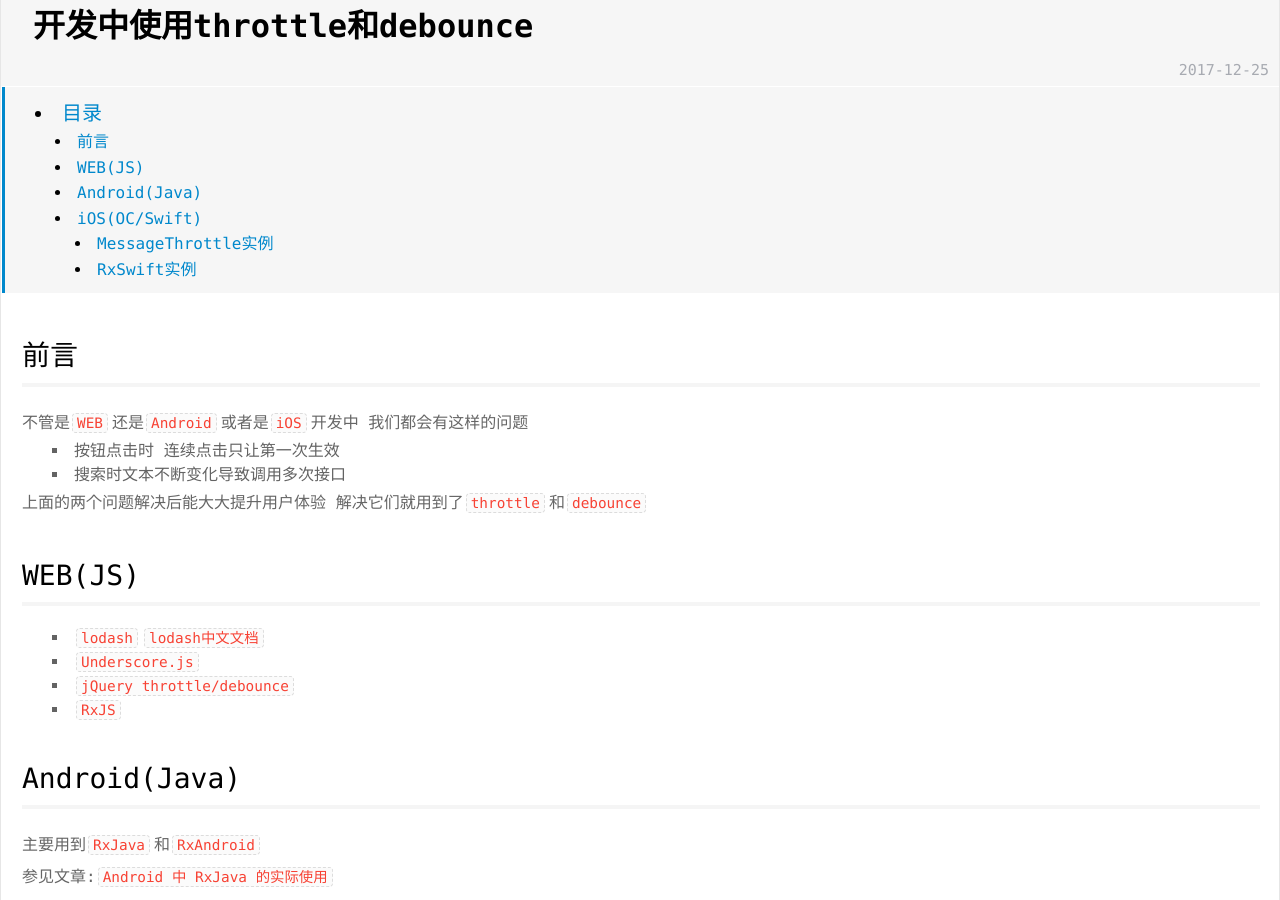
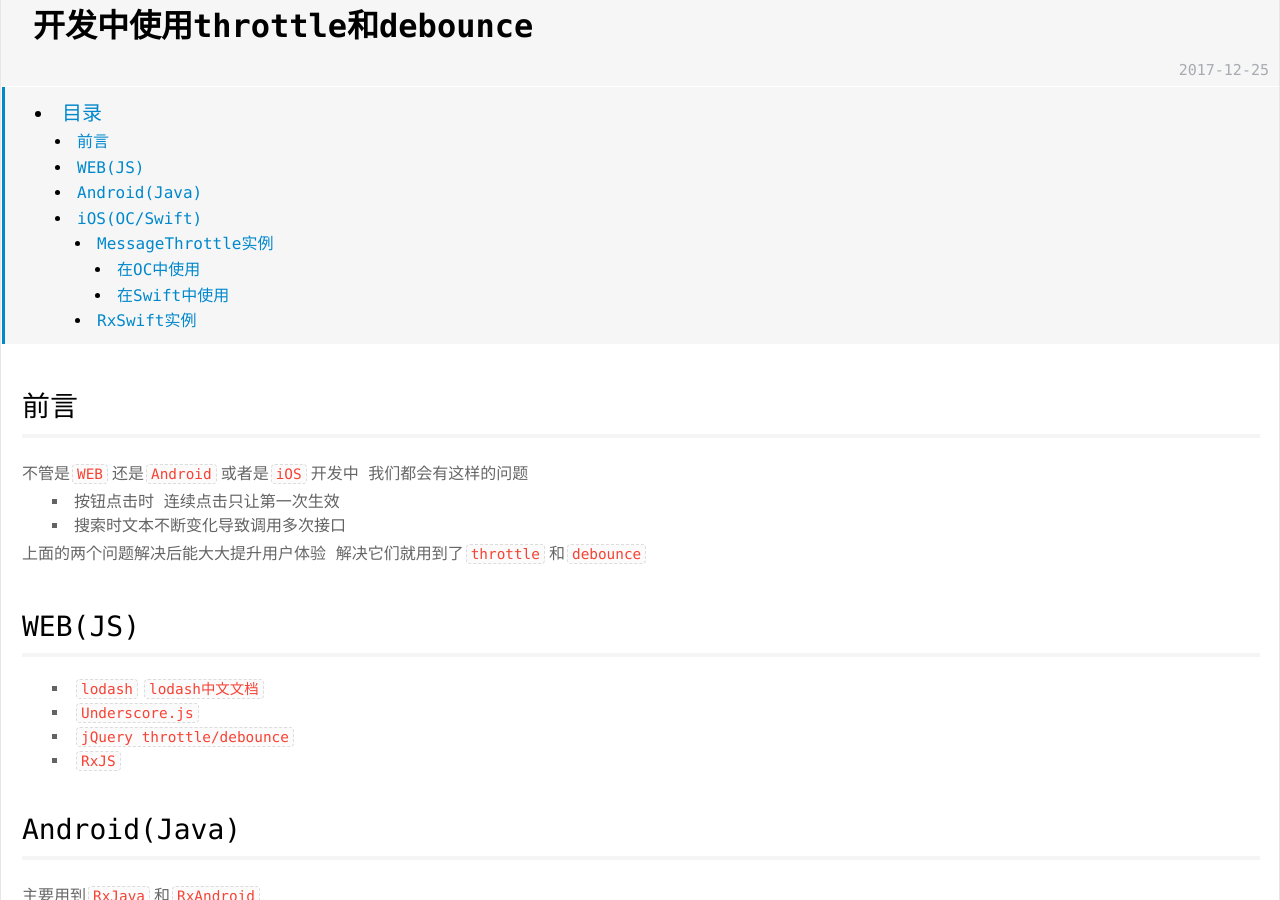
Before and after one commit to psvmc/myblog_jekyll, a Jekyll site: the page built from _posts/2017-12-25-throttle-debounce.md, in a window 1280 px wide and 900 px high, scrolled down 301 px. Built offline with Jekyll 4.4.1, drawn with Linux system fonts in a browser that asks for light colours; comment, search, counter and statistics services are not loaded.

Commit message:
样式更新

````diff
--- a/_posts/2017-12-25-throttle-debounce.md
+++ b/_posts/2017-12-25-throttle-debounce.md
@@ -52,7 +52,7 @@
 
 ### MessageThrottle实例
 
-在OC中使用
+#### 在OC中使用
 
 ```objc
 - (void)viewDidLoad {
@@ -96,7 +96,7 @@
 
 ---
 
-Swift实例
+#### 在Swift中使用
 
 ```swift
 self.usernameTextField.addTarget(self, action: #selector(updatePicImageView), for: UIControlEvents.editingChanged)
````
